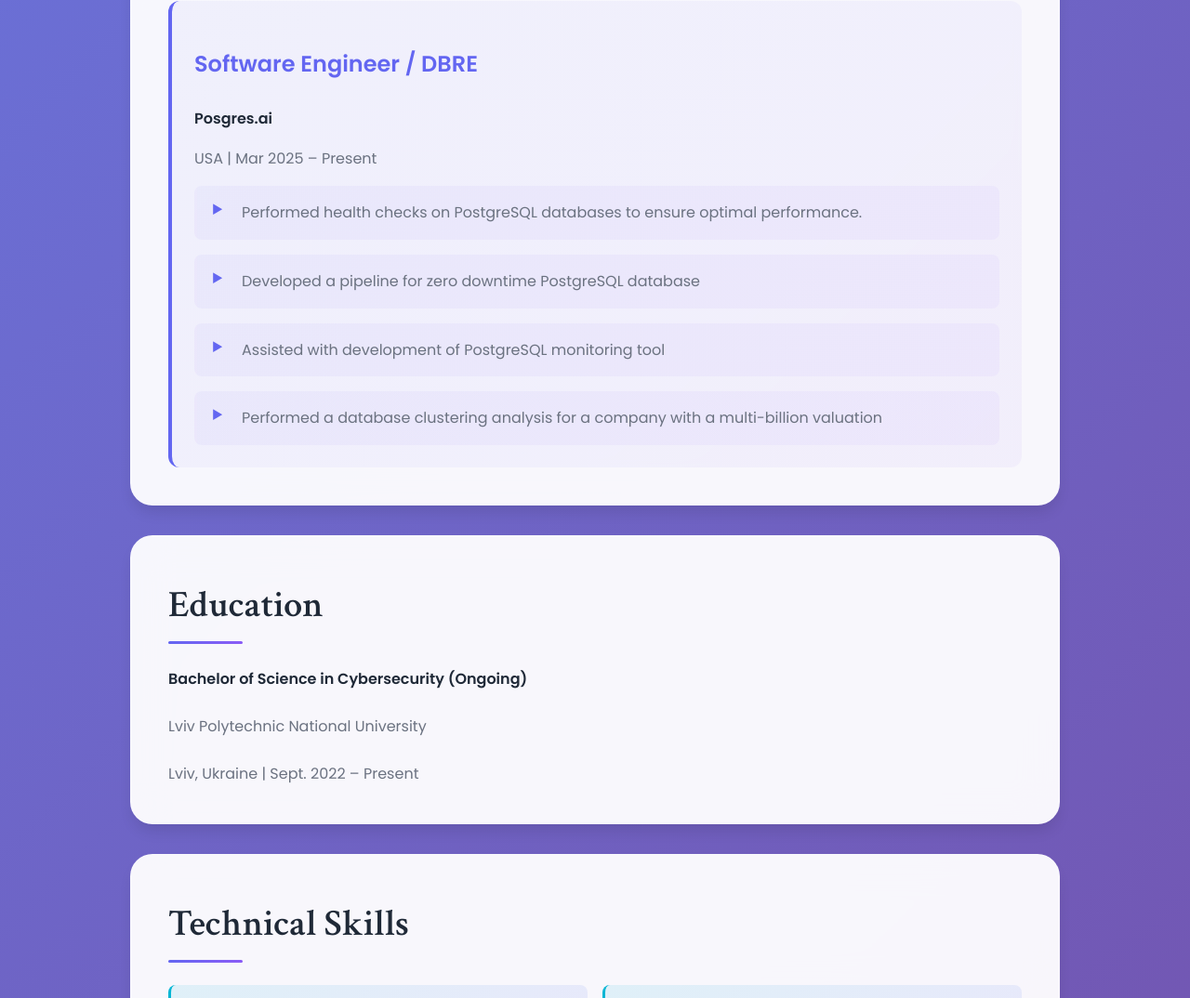
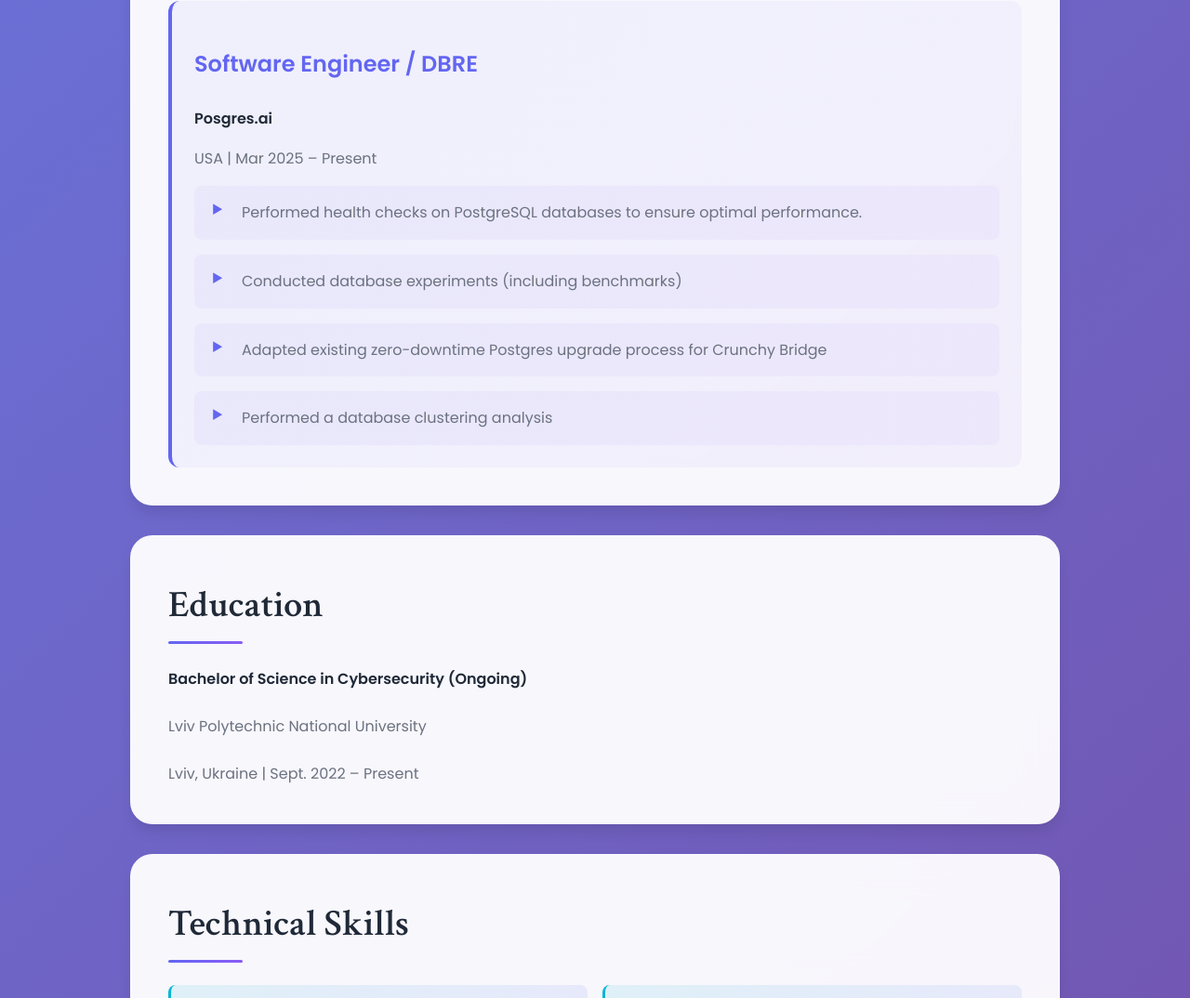
Before and after one commit to dementii-priadko/cv_web_prog, a plain HTML site: page index.html in a window 1280 px wide. Shown: the part 1535-2609 px from the top of the page at 93% size. Drawn offline with Linux system fonts and the light colour scheme.

Commit message:
Fixed responsibilities

```diff
--- a/index.html
+++ b/index.html
@@ -46,9 +46,9 @@
         <p class="job-period">USA | Mar 2025 – Present</p>
         <ul class="responsibilities-list">
             <li class="responsibility-item">Performed health checks on PostgreSQL databases to ensure optimal performance.</li>
-            <li class="responsibility-item">Developed a pipeline for zero downtime PostgreSQL database</li>
-            <li class="responsibility-item">Assisted with development of PostgreSQL monitoring tool</li>
-            <li class="responsibility-item">Performed a database clustering analysis for a company with a multi-billion valuation</li>
+            <li class="responsibility-item">Conducted database experiments (including benchmarks)</li>
+            <li class="responsibility-item">Adapted existing zero-downtime Postgres upgrade process for Crunchy Bridge</li>
+            <li class="responsibility-item">Performed a database clustering analysis</li>
         </ul>
     </div>
 </section>
```
